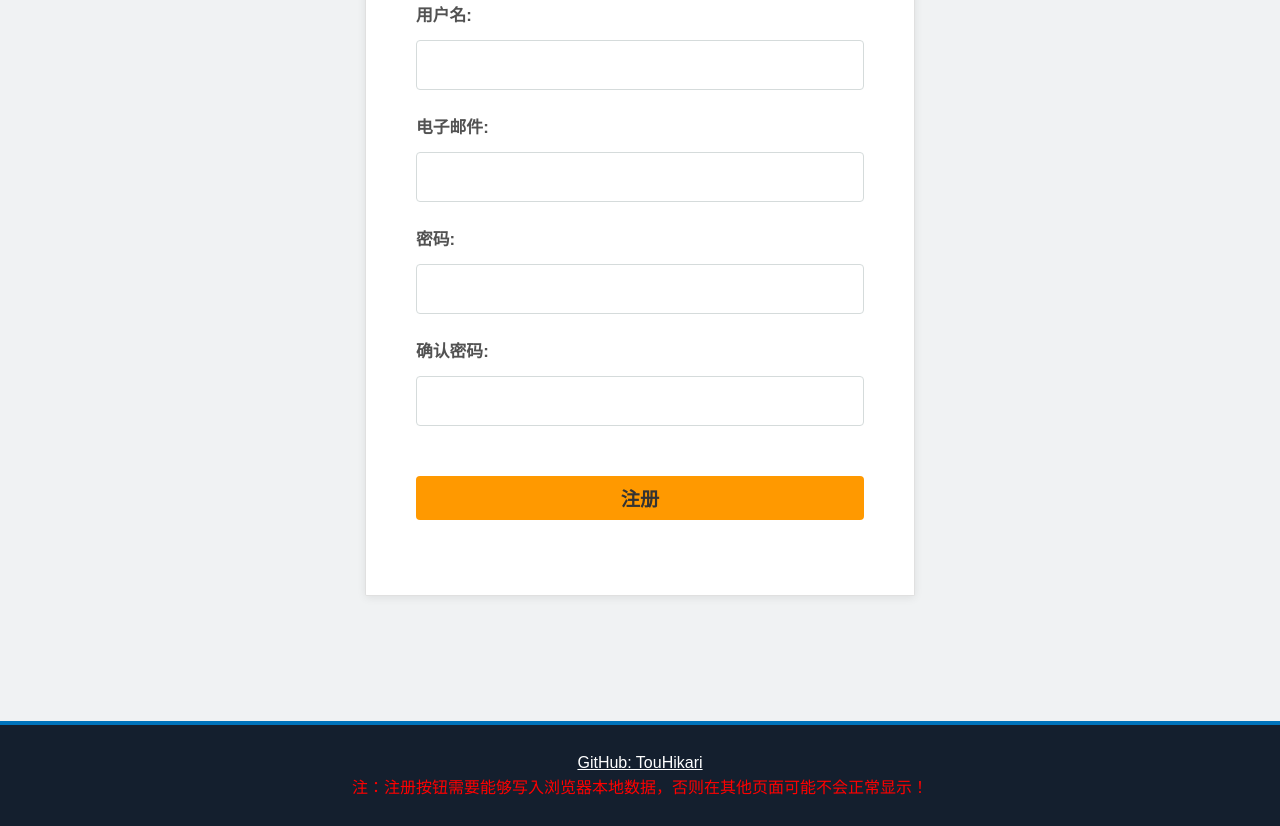
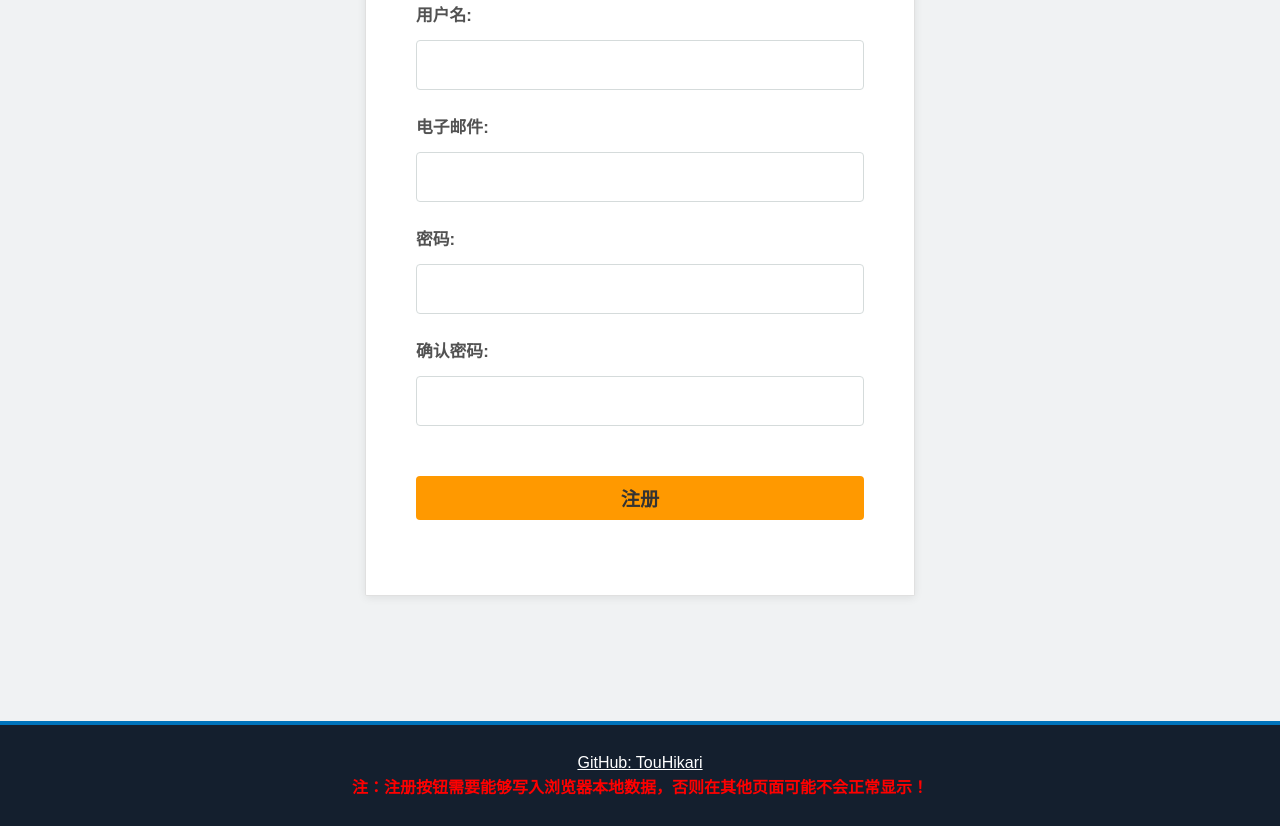
Before and after one commit to TouHikari/shoppingWebPrac, a plain HTML site: page htmls/register.html in a window 1280 px wide. Shown: the part 367-1193 px from the top of the page. Drawn offline with Linux system fonts and the light colour scheme.

Commit message:
chore: register footer warning font weight

```diff
--- a/htmls/register.html
+++ b/htmls/register.html
@@ -74,7 +74,7 @@
           >GitHub: TouHikari</a
         >
       </p>
-      <p style="color: red">
+      <p style="color: red; font-weight: 700;">
         注：注册按钮需要能够写入浏览器本地数据，否则在其他页面可能不会正常显示！
       </p>
     </footer>
```
